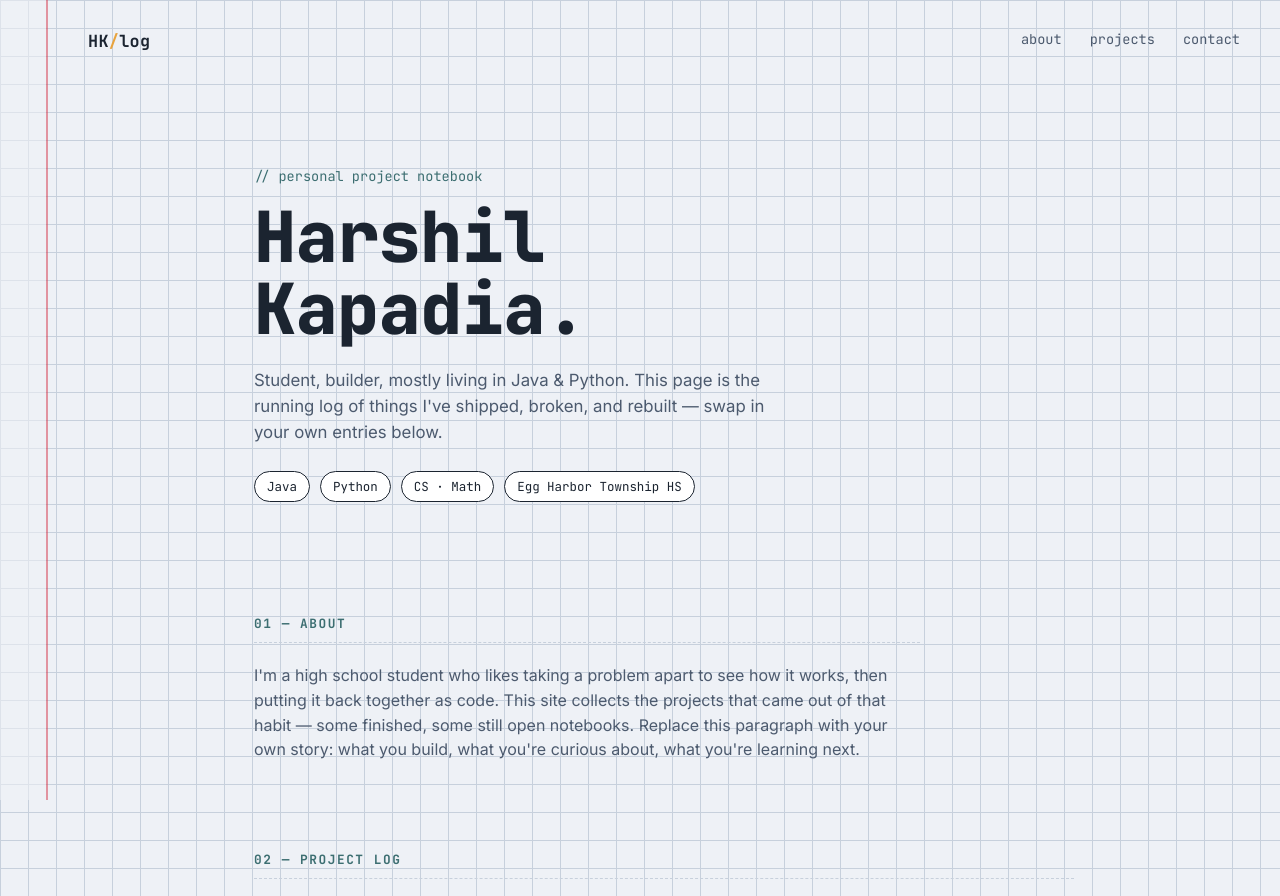
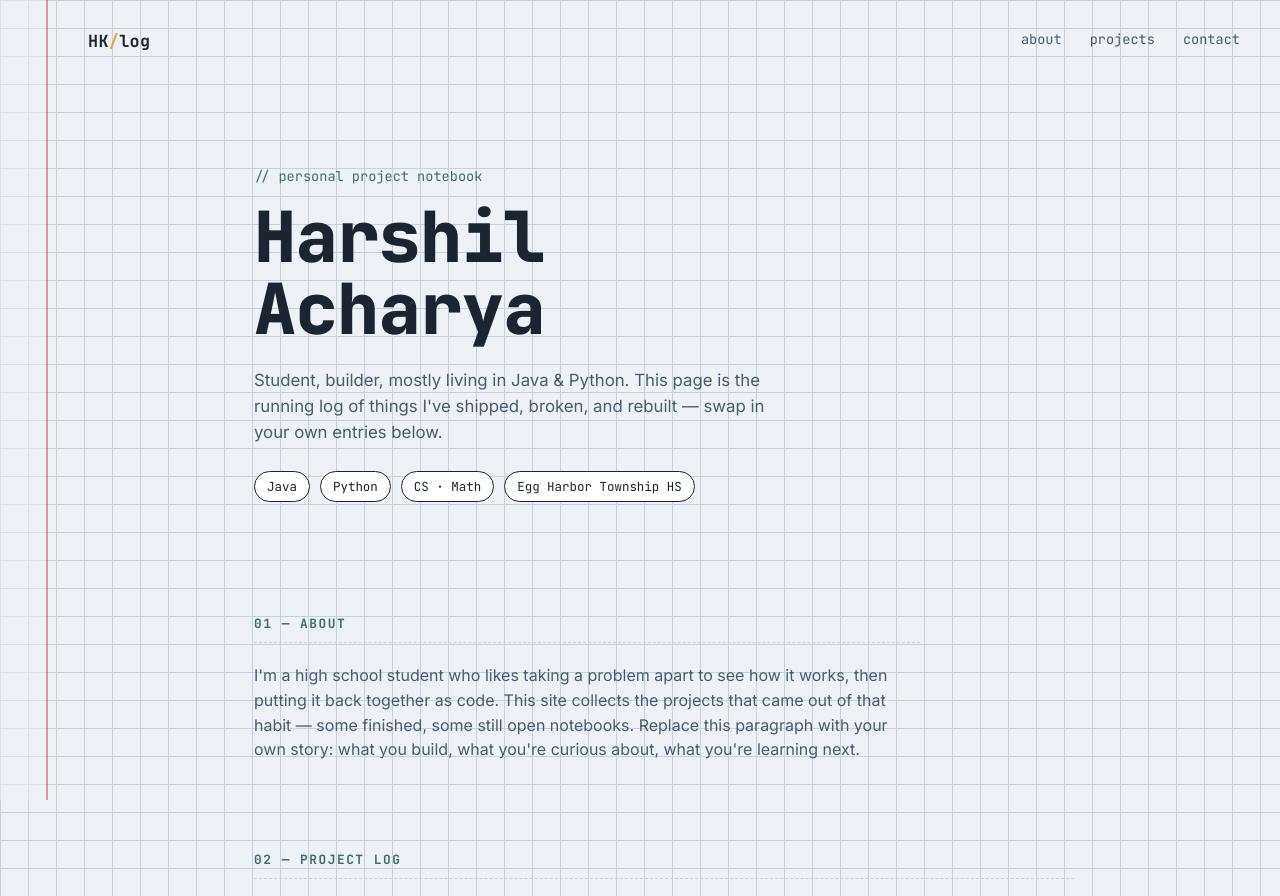
Before and after one commit to HarshilAch/HarshilAch.github.io, a plain HTML site: page index.html in a window 1280 px wide. Shown: the top 896 px of the page. Drawn offline with Linux system fonts and the light colour scheme.

Commit message:
Update index.html

```diff
--- a/index.html
+++ b/index.html
@@ -26,7 +26,7 @@
 
   <section class="hero">
     <p class="hero-eyebrow">// personal project notebook</p>
-    <h1 class="hero-title">Harshil<br>Kapadia.</h1>
+    <h1 class="hero-title">Harshil<br>Acharya</h1>
     <p class="hero-sub">Student, builder, mostly living in Java &amp; Python. This page is the running log of things I've shipped, broken, and rebuilt — swap in your own entries below.</p>
     <div class="hero-tags">
       <span class="tag">Java</span>
```
